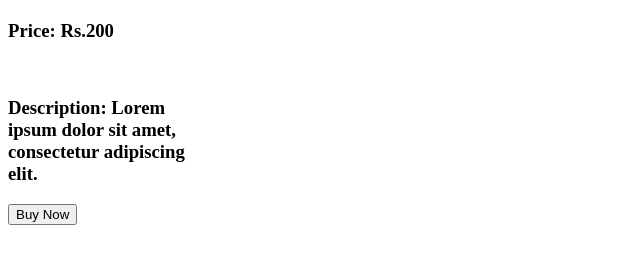
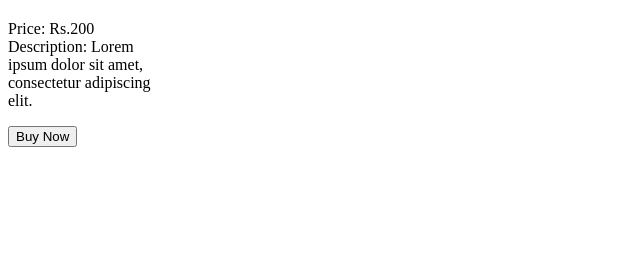
Before and after one commit to acciojob/pricing-card-anamikajangid, a website: page main.html in a window 1280 px wide. Shown: the part 86-350 px from the top of the page, without its empty margins (0-640 px from the left). Drawn offline with Linux system fonts and the light colour scheme.

Commit message:
created a submission

```diff
--- a/main.html
+++ b/main.html
@@ -10,8 +10,9 @@
 	<div>
 		<img src="" alt="card-Image">
 		<h1><b>Pricing Card</b></h1>
-		<h3>Price: Rs.200</h3></br>
-		<h3>Description: Lorem</br>ipsum dolor sit amet,</br>consectetur adipiscing</br>elit.</h3>
+		<p>Price: Rs.200</br>
+		Description: Lorem</br>ipsum dolor sit amet,</br>
+		consectetur adipiscing</br>elit.</p>
 		<button>Buy Now</button>
 	</div>
 	<!-- the entire body must be written by student -->
```
